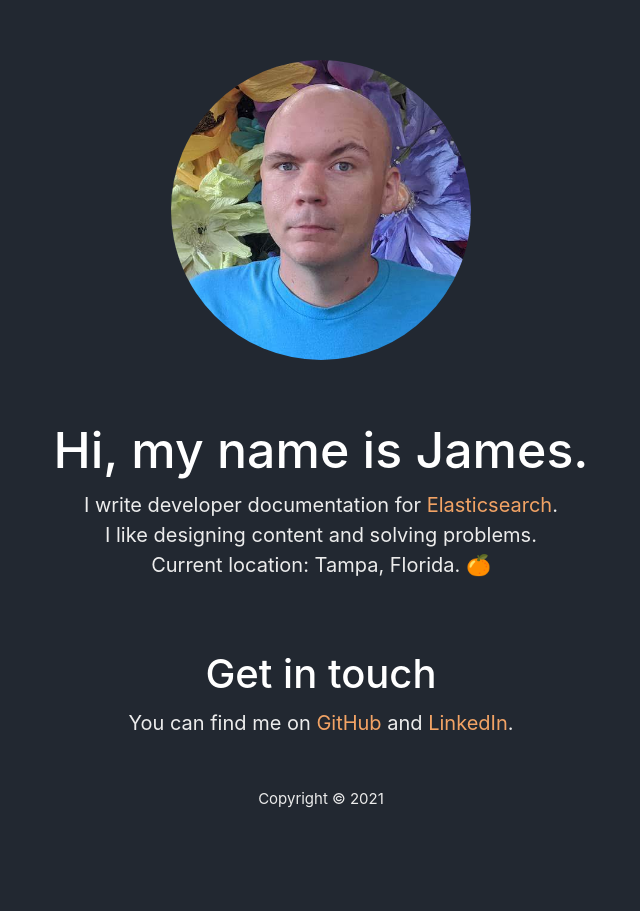
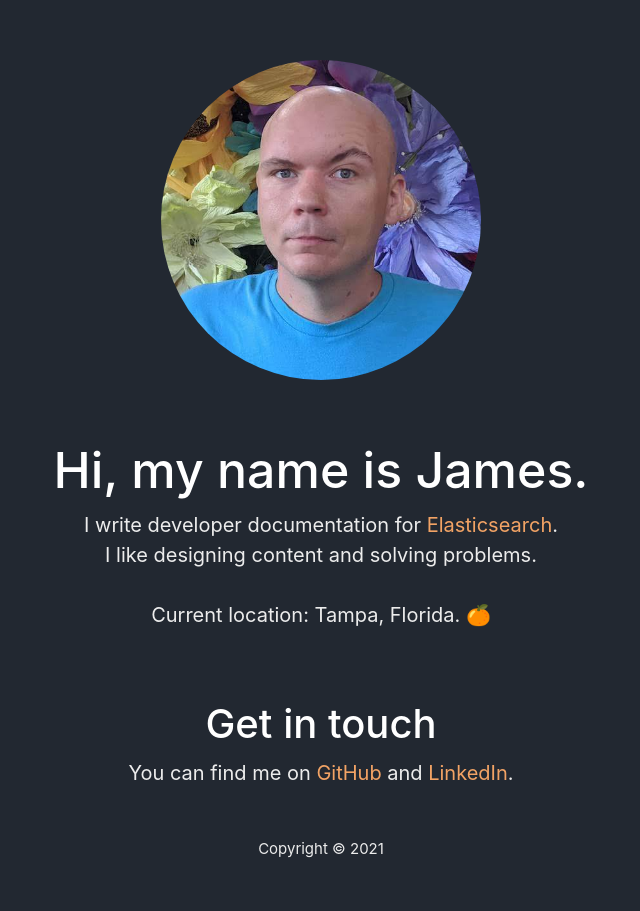
Before and after one commit to jrodewig/jrodewig.github.io, a Jekyll site: the page built from index.html, in a window 1280 px wide. Shown: the whole page, without its empty margins (319-959 px from the left). Built offline with Jekyll 4.4.1, drawn with Linux system fonts in a browser that asks for light colours.

```diff
--- a/index.html
+++ b/index.html
@@ -3,16 +3,19 @@ layout: default
 title: James Rodewig
 ---
 
-<div class="container col-xl-10 offset-xl-1 pt-5 text-center">
+<div class="d-flex flex-column min-vh-100 pt-5 text-center">
+  <main class="flex-fill">
     <header>
       <img src="/assets/img/james.jpg" alt="James Rodewig">
     </header>
     <section class="pt-5 pb-3">
       <h1>Hi, my name is James.</h1>
-  <p>I write developer documentation for <a href="https://www.elastic.co/elasticsearch/" rel="noopener noreferrer">Elasticsearch</a>.<br>
-     I like designing content and solving problems.<br>
-     Current location: Tampa, Florida. 🍊
-  </p>
+      <p>I write developer documentation for <a href="https://www.elastic.co/elasticsearch/" rel="noopener noreferrer">Elasticsearch</a>.
+        <br class="d-none d-md-block">
+        I like designing content and solving problems.
+        <br>
+        <br>
+        Current location: Tampa, Florida. 🍊</p>
     </section>
     <section>
       <h2>
@@ -22,6 +25,7 @@ title: James Rodewig
         You can find me on <a href="https://github.com/jrodewig" rel="noopener noreferrer">GitHub</a> and <a href="https://www.linkedin.com/in/jamesrodewig/" rel="noopener noreferrer">LinkedIn</a>.
       </p>
     </section>
+  </main>
   <footer>
     <p>Copyright &copy; {{ 'now' | date: "%Y" }}</p>
   </footer>
```
Also changed, not shown: assets/css/bootstrap.min.css, 1 other file. Lines whose indentation alone changed are shown as unchanged.
